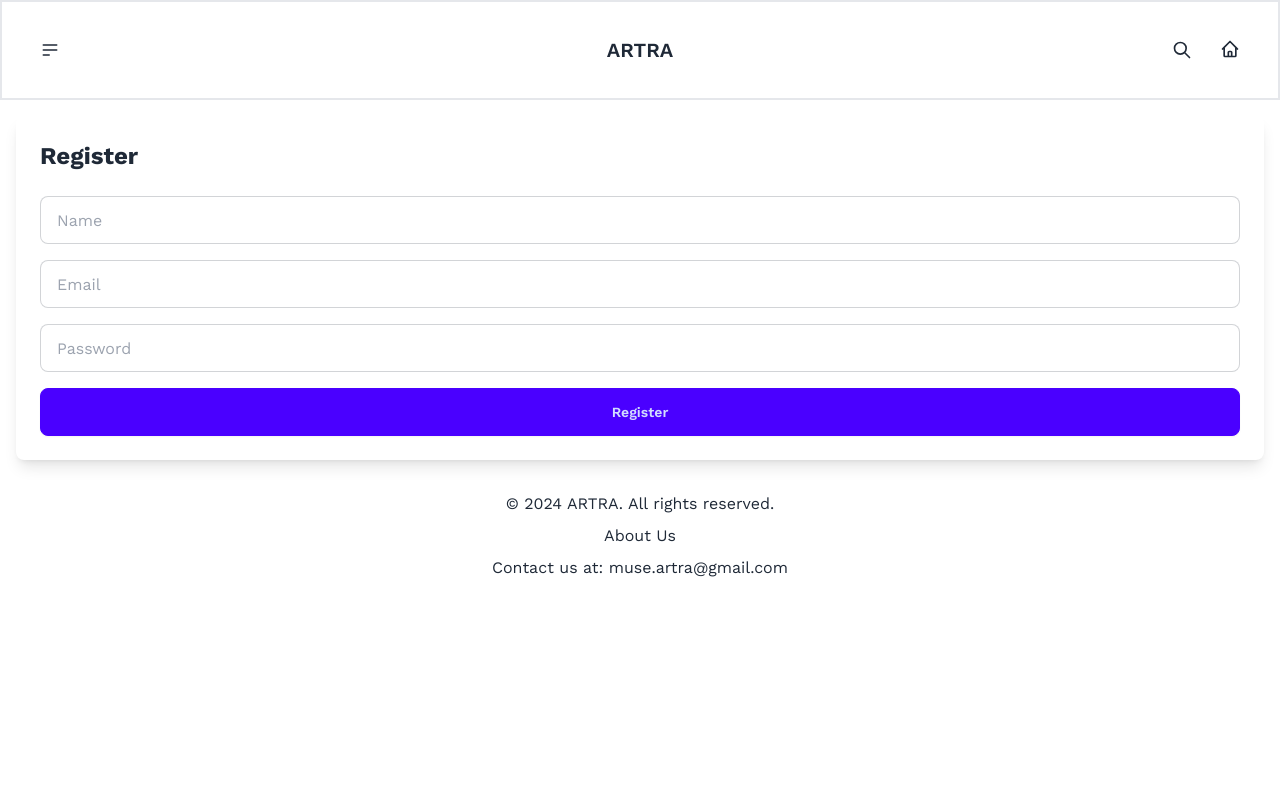
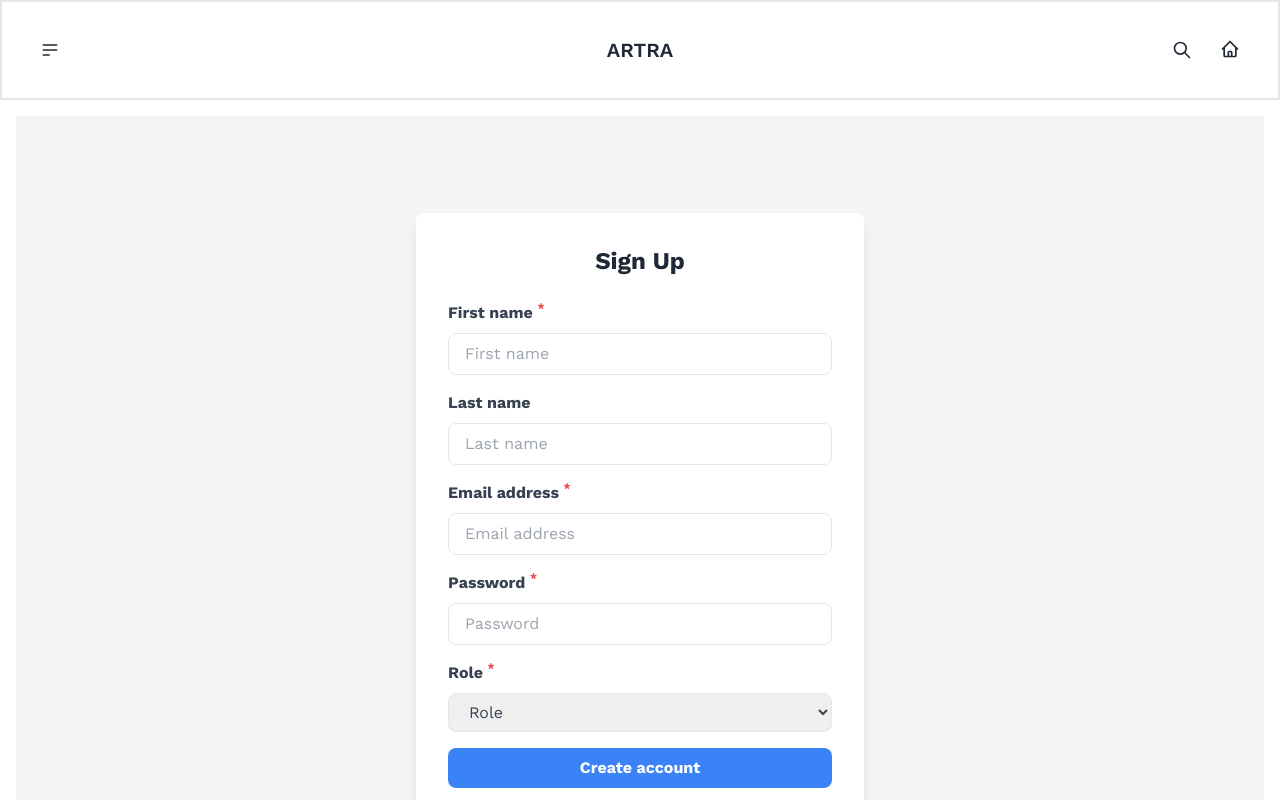
Before and after one commit to lamadelpolya/art-gallery-app, a React (Vite) app in the folder client/: page /register in a window 1280 px wide. Shown: the top 800 px of the page. Built offline with nearby package versions, Linux system fonts and the light colour scheme.

Commit message:
register form

```diff
--- a/client/src/components/auth/LoginForm.jsx
+++ b/client/src/components/auth/LoginForm.jsx
@@ -1,63 +1,79 @@
-import React, { useState, useContext } from "react";
-import { useNavigate, Link } from "react-router-dom";
-import { AuthContext } from "../../contexts/AuthContext";
-import { loginUser } from "../../../../server/api/api";
+import React, { useState } from 'react';
+import { useNavigate } from 'react-router-dom';
 
-function LoginForm() {
-  const [email, setEmail] = useState("");
-  const [password, setPassword] = useState("");
-  const [error, setError] = useState(null);
-  const { setAuth } = useContext(AuthContext);
+const LoginForm = () => {
+  const [formData, setFormData] = useState({
+    email: '',
+    password: '',
+  });
+  const [error, setError] = useState('');
   const navigate = useNavigate();
+
+  const handleChange = (e) => {
+    setFormData({
+      ...formData,
+      [e.target.name]: e.target.value,
+    });
+  };
 
   const handleSubmit = async (e) => {
     e.preventDefault();
-    setError(null); // Clear previous error
     try {
-      const userData = await loginUser({ email, password });
-      setAuth({ isAuthenticated: true, user: userData });
-      navigate("/main"); // Navigate to home or dashboard after successful login
+      const response = await fetch('/api/auth/login', {
+        method: 'POST',
+        headers: {
+          'Content-Type': 'application/json',
+        },
+        body: JSON.stringify(formData),
+      });
+
+      if (!response.ok) {
+        throw new Error('Login failed');
+      }
+
+      const data = await response.json();
+      localStorage.setItem('token', data.token); // Save token to localStorage
+
+      alert('Login successful!');
+      navigate('/profile'); // Navigate to user profile page
     } catch (error) {
-      setError("Invalid email or password. Please try again.");
+      setError(error.message);
     }
   };
 
   return (
-    <form
-      onSubmit={handleSubmit}
-      className="form-container bg-white p-6 rounded-lg shadow-lg"
-    >
-      <h2 className="text-2xl font-bold mb-6">Login</h2>
-      {error && <div className="text-red-500 mb-4">{error}</div>}
+    <div className="container mx-auto my-10 p-6 bg-white rounded-lg shadow-md">
+      <h2 className="text-2xl font-bold mb-4">Login</h2>
+      <form onSubmit={handleSubmit}>
+        <div className="mb-4">
+          <label className="block text-sm font-medium text-gray-700">Email</label>
           <input
             type="email"
             name="email"
-        value={email}
-        onChange={(e) => setEmail(e.target.value)}
-        placeholder="Email"
+            value={formData.email}
+            onChange={handleChange}
+            className="mt-1 p-2 border rounded w-full"
             required
-        className="input input-bordered w-full mb-4"
           />
+        </div>
+        <div className="mb-4">
+          <label className="block text-sm font-medium text-gray-700">Password</label>
           <input
             type="password"
             name="password"
-        value={password}
-        onChange={(e) => setPassword(e.target.value)}
-        placeholder="Password"
+            value={formData.password}
+            onChange={handleChange}
+            className="mt-1 p-2 border rounded w-full"
             required
-        className="input input-bordered w-full mb-4"
           />
-      <button type="submit" className="btn btn-primary w-full">
+        </div>
+        {error && <div className="text-red-500 mb-4">{error}</div>}
+        <button type="submit" className="btn btn-primary">
           Login
         </button>
-      <p className="mt-4">
-        Don't have an account?{" "}
-        <Link to="/register" className="text-blue-500">
-          Register here
-        </Link>
-      </p>
       </form>
+    </div>
   );
-}
+};
 
 export default LoginForm;
--- a/client/src/components/auth/RegisterForm.jsx
+++ b/client/src/components/auth/RegisterForm.jsx
@@ -1,66 +1,167 @@
-import React, { useState } from "react";
+import { useState } from "react";
 import { useNavigate } from "react-router-dom";
-import { RegisterUser } from "../../../../server/api/api";
 
-function RegisterForm() {
-  const [formData, setFormData] = useState({
-    email: "",
-    password: "",
-    name: "",
+const PasswordErrorMessage = () => {
+  return <p className="text-red-500 text-sm mt-1">Password should have at least 8 characters</p>;
+};
+
+function RegistrationForm() {
+  const [firstName, setFirstName] = useState("");
+  const [lastName, setLastName] = useState("");
+  const [email, setEmail] = useState("");
+  const [password, setPassword] = useState({
+    value: "",
+    isTouched: false,
   });
-  const [error, setError] = useState(null);
+  const [role, setRole] = useState("role");
+  const [error, setError] = useState("");
   const navigate = useNavigate();
+
+  const validateEmail = (email) => {
+    return /\S+@\S+\.\S+/.test(email);
+  };
+
+  const getIsFormValid = () => {
+    return (
+      firstName &&
+      validateEmail(email) &&
+      password.value.length >= 8 &&
+      role !== "role"
+    );
+  };
+
+  const clearForm = () => {
+    setFirstName("");
+    setLastName("");
+    setEmail("");
+    setPassword({
+      value: "",
+      isTouched: false,
+    });
+    setRole("role");
+  };
 
   const handleSubmit = async (e) => {
     e.preventDefault();
-    setError(null); // Clear previous error
     try {
-      await RegisterUser(formData);
-      navigate("/login"); // Redirect to login after registration
+      const response = await fetch('/api/auth/register', {
+        method: 'POST',
+        headers: {
+          'Content-Type': 'application/json',
+        },
+        body: JSON.stringify({
+          name: `${firstName} ${lastName}`,
+          email: email,
+          password: password.value,
+          role: role,
+        }),
+      });
+
+      if (!response.ok) {
+        throw new Error('Registration failed');
+      }
+
+      alert("Account created successfully!");
+      clearForm();
+      navigate('/login'); // Navigate to login page after registration
     } catch (error) {
-      setError("Registration failed. Please check your details and try again.");
+      setError(error.message);
     }
   };
 
   return (
-    <form
-      onSubmit={handleSubmit}
-      className="form-container bg-white p-6 rounded-lg shadow-lg"
-    >
-      <h2 className="text-2xl font-bold mb-6">Register</h2>
-      {error && <div className="text-red-500 mb-4">{error}</div>}
-      <input
-        type="text"
-        name="name"
-        value={formData.name}
-        onChange={(e) => setFormData({ ...formData, name: e.target.value })}
-        placeholder="Name"
-        required
-        className="input input-bordered w-full mb-4"
-      />
-      <input
-        type="email"
-        name="email"
-        value={formData.email}
-        onChange={(e) => setFormData({ ...formData, email: e.target.value })}
-        placeholder="Email"
-        required
-        className="input input-bordered w-full mb-4"
-      />
-      <input
-        type="password"
-        name="password"
-        value={formData.password}
-        onChange={(e) => setFormData({ ...formData, password: e.target.value })}
-        placeholder="Password"
-        required
-        className="input input-bordered w-full mb-4"
-      />
-      <button type="submit" className="btn btn-primary w-full">
-        Register
-      </button>
-    </form>
+    <div className="flex items-center justify-center min-h-screen bg-gray-100">
+      <form onSubmit={handleSubmit} className="bg-white p-8 rounded-lg shadow-lg w-full max-w-md">
+        <fieldset>
+          <h2 className="text-2xl font-bold mb-6 text-center text-gray-800">Sign Up</h2>
+          <div className="mb-4">
+            <label className="block text-gray-700 font-bold mb-2">
+              First name <sup className="text-red-500">*</sup>
+            </label>
+            <input
+              value={firstName}
+              onChange={(e) => {
+                setFirstName(e.target.value);
+              }}
+              placeholder="First name"
+              className="w-full px-4 py-2 border rounded-lg text-gray-700 focus:outline-none focus:border-blue-500"
+              required
+            />
+          </div>
+          <div className="mb-4">
+            <label className="block text-gray-700 font-bold mb-2">Last name</label>
+            <input
+              value={lastName}
+              onChange={(e) => {
+                setLastName(e.target.value);
+              }}
+              placeholder="Last name"
+              className="w-full px-4 py-2 border rounded-lg text-gray-700 focus:outline-none focus:border-blue-500"
+            />
+          </div>
+          <div className="mb-4">
+            <label className="block text-gray-700 font-bold mb-2">
+              Email address <sup className="text-red-500">*</sup>
+            </label>
+            <input
+              value={email}
+              onChange={(e) => {
+                setEmail(e.target.value);
+              }}
+              placeholder="Email address"
+              type="email"
+              className="w-full px-4 py-2 border rounded-lg text-gray-700 focus:outline-none focus:border-blue-500"
+              required
+            />
+          </div>
+          <div className="mb-4">
+            <label className="block text-gray-700 font-bold mb-2">
+              Password <sup className="text-red-500">*</sup>
+            </label>
+            <input
+              value={password.value}
+              type="password"
+              onChange={(e) => {
+                setPassword({ ...password, value: e.target.value });
+              }}
+              onBlur={() => {
+                setPassword({ ...password, isTouched: true });
+              }}
+              placeholder="Password"
+              className="w-full px-4 py-2 border rounded-lg text-gray-700 focus:outline-none focus:border-blue-500"
+              required
+            />
+            {password.isTouched && password.value.length < 8 ? (
+              <PasswordErrorMessage />
+            ) : null}
+          </div>
+          <div className="mb-4">
+            <label className="block text-gray-700 font-bold mb-2">
+              Role <sup className="text-red-500">*</sup>
+            </label>
+            <select
+              value={role}
+              onChange={(e) => setRole(e.target.value)}
+              className="w-full px-4 py-2 border rounded-lg text-gray-700 focus:outline-none focus:border-blue-500"
+              required
+            >
+              <option value="role">Role</option>
+              <option value="individual">Individual</option>
+              <option value="business">Business</option>
+            </select>
+          </div>
+          {error && <p className="text-red-500 text-sm mb-4">{error}</p>}
+          <button
+            type="submit"
+            disabled={!getIsFormValid()}
+            className="w-full bg-blue-500 text-white py-2 rounded-lg font-bold hover:bg-blue-600 focus:outline-none focus:ring-2 focus:ring-blue-400 focus:ring-opacity-75 transition duration-200"
+          >
+            Create account
+          </button>
+        </fieldset>
+      </form>
+    </div>
   );
 }
 
-export default RegisterForm;
+export default RegistrationForm;
--- a/client/src/pages/UserProfilePage.jsx
+++ b/client/src/pages/UserProfilePage.jsx
@@ -1,106 +1,116 @@
-import React, { useState } from 'react';
+import React, { useState, useEffect } from 'react';
 import { Link } from 'react-router-dom';
-import axios from 'axios';
 
-const UserProfile = () => {
+const UserProfilePage = () => {
   const [userInfo, setUserInfo] = useState({
-    name: 'John Doe',
-    email: 'johndoe@example.com',
-    biography: 'Artist and painter from New York',
-    phone: '123-456-7890',
-    profilePicture: 'https://example.com/profile-picture.jpg', // Initial profile picture URL
+    name: '',
+    email: '',
+    biography: '',
+    phone: '',
   });
+  const [artworks, setArtworks] = useState([]);
+  const [loading, setLoading] = useState(true);
+  const [error, setError] = useState(null);
 
-  const [artworks, setArtworks] = useState([
-    {
-      title: 'Sunset Overdrive',
-      description: 'A beautiful sunset over the mountains.',
-      image: 'https://example.com/image1.jpg',
+  useEffect(() => {
+    const fetchData = async () => {
+      try {
+        const response = await fetch('/api/users', {
+          headers: {
+            Authorization: `Bearer ${localStorage.getItem('token')}`, // Assuming you're using JWT tokens
           },
-    {
-      title: 'City Lights',
-      description: 'The bustling city illuminated at night.',
-      image: 'https://example.com/image2.jpg',
-    },
-  ]);
+        });
+        const data = await response.json();
+        setUserInfo(data.userInfo);
+        setArtworks(data.artworks);
+        setLoading(false);
+      } catch (error) {
+        setError('Error fetching user profile data');
+        setLoading(false);
+      }
+    };
 
-  const [likedArtworks, setLikedArtworks] = useState([
-    {
-      title: 'Ocean Breeze',
-      description: 'A serene view of the ocean.',
-      image: 'https://example.com/image3.jpg',
-    },
-  ]);
-
-  const [browsingHistory, setBrowsingHistory] = useState([
-    {
-      title: 'Mountain Path',
-      description: 'A winding path through the mountains.',
-      image: 'https://example.com/image4.jpg',
-    },
-  ]);
+    fetchData();
+  }, []);
 
   const handleInputChange = (e) => {
     const { name, value } = e.target;
-    setUserInfo({ ...userInfo, [name]: value });
+    setUserInfo({
+      ...userInfo,
+      [name]: value,
+    });
   };
 
-  const handleProfilePictureChange = (e) => {
-    setUserInfo({ ...userInfo, profilePicture: URL.createObjectURL(e.target.files[0]) });
-    handleProfilePictureUpload(e);
-  };
-
-  const handleProfilePictureUpload = async (e) => {
-    const file = e.target.files[0];
-    const formData = new FormData();
-    formData.append('profilePicture', file);
-
+  const handleSubmit = async (e) => {
+    e.preventDefault();
     try {
-      const response = await axios.put('http://localhost:5005/api/user/me/profile-picture', formData, {
+      const response = await fetch('/api/profile', {
+        method: 'PUT',
         headers: {
-          'Authorization': `Bearer ${localStorage.getItem('token')}`,
-          'Content-Type': 'multipart/form-data',
+          'Content-Type': 'application/json',
+          Authorization: `Bearer ${localStorage.getItem('token')}`,
         },
+        body: JSON.stringify(userInfo),
       });
-      setUserInfo({ ...userInfo, profilePicture: response.data.profilePictureUrl });
-      alert('Profile picture updated successfully!');
+      if (!response.ok) {
+        throw new Error('Failed to update profile');
+      }
+      alert('Profile updated successfully!');
     } catch (error) {
-      console.error('Failed to upload profile picture', error);
+      setError('Error updating profile');
     }
   };
 
-  const handleSaveChanges = async () => {
-    try {
-      await axios.put('http://localhost:5005/api/user', userInfo, {
-        headers: {
-          'Authorization': `Bearer ${localStorage.getItem('token')}`,
-        },
-      });
-      alert('Profile updated successfully!');
-    } catch (error) {
-      console.error('Error updating profile:', error);
-    }
-  };
+  if (loading) return <div>Loading...</div>;
+  if (error) return <div>{error}</div>;
 
   return (
     <div className="container mx-auto my-10 p-6 bg-white rounded-lg shadow-md">
       <h1 className="text-3xl font-bold mb-4">User Profile</h1>
 
+      <form onSubmit={handleSubmit}>
         <div className="mb-8">
           <h2 className="text-2xl font-semibold">Personal Information</h2>
-        <img
-          src={userInfo.profilePicture}
-          alt="Profile"
-          className="w-24 h-24 object-cover rounded-full mb-4"
+          <label>
+            <strong>Name:</strong>
+            <input
+              type="text"
+              name="name"
+              value={userInfo.name}
+              onChange={handleInputChange}
+              className="border p-2 w-full"
             />
-        <input type="file" onChange={handleProfilePictureChange} className="mb-4" />
-        <p><strong>Name:</strong> <input type="text" name="name" value={userInfo.name} onChange={handleInputChange} className="border p-1 rounded" /></p>
-        <p><strong>Email:</strong> <input type="text" name="email" value={userInfo.email} onChange={handleInputChange} className="border p-1 rounded" /></p>
-        <p><strong>Biography:</strong> <textarea name="biography" value={userInfo.biography} onChange={handleInputChange} className="border p-1 rounded w-full" /></p>
-        <p><strong>Phone:</strong> <input type="text" name="phone" value={userInfo.phone} onChange={handleInputChange} className="border p-1 rounded" /></p>
+          </label>
+          <label>
+            <strong>Email:</strong>
+            <input
+              type="email"
+              name="email"
+              value={userInfo.email}
+              onChange={handleInputChange}
+              className="border p-2 w-full"
+            />
+          </label>
+          <label>
+            <strong>Biography:</strong>
+            <textarea
+              name="biography"
+              value={userInfo.biography}
+              onChange={handleInputChange}
+              className="border p-2 w-full"
+            />
+          </label>
+          <label>
+            <strong>Phone:</strong>
+            <input
+              type="text"
+              name="phone"
+              value={userInfo.phone}
+              onChange={handleInputChange}
+              className="border p-2 w-full"
+            />
+          </label>
         </div>
-
-      <button onClick={handleSaveChanges} className="bg-blue-500 text-white px-4 py-2 rounded mb-8">Save Changes</button>
 
         <div className="mb-8">
           <h2 className="text-2xl font-semibold">My Artworks</h2>
@@ -119,42 +129,15 @@ const UserProfile = () => {
           </div>
         </div>
 
-      <div className="mb-8">
-        <h2 className="text-2xl font-semibold">Liked Artworks</h2>
-        <div className="grid grid-cols-1 sm:grid-cols-2 md:grid-cols-3 gap-4">
-          {likedArtworks.map((artwork, index) => (
-            <div key={index} className="bg-gray-100 p-4 rounded-lg shadow-md">
-              <img
-                src={artwork.image}
-                alt={artwork.title}
-                className="w-full h-48 object-cover rounded-md mb-4"
-              />
-              <h3 className="text-xl font-bold">{artwork.title}</h3>
-              <p className="text-gray-700">{artwork.description}</p>
+        <div className="flex justify-end">
+          <button type="submit" className="btn btn-primary">
+            Save Changes
+          </button>
         </div>
-          ))}
-        </div>
-      </div>
+      </form>
 
-      <div className="mb-8">
-        <h2 className="text-2xl font-semibold">Browsing History</h2>
-        <div className="grid grid-cols-1 sm:grid-cols-2 md:grid-cols-3 gap-4">
-          {browsingHistory.map((artwork, index) => (
-            <div key={index} className="bg-gray-100 p-4 rounded-lg shadow-md">
-              <img
-                src={artwork.image}
-                alt={artwork.title}
-                className="w-full h-48 object-cover rounded-md mb-4"
-              />
-              <h3 className="text-xl font-bold">{artwork.title}</h3>
-              <p className="text-gray-700">{artwork.description}</p>
-            </div>
-          ))}
-        </div>
-      </div>
-
-      <div className="flex justify-end">
-        <Link to="/submit-art" className="btn btn-primary">
+      <div className="flex justify-end mt-4">
+        <Link to="/submit-art" className="btn btn-secondary">
           Submit New Artwork
         </Link>
       </div>
@@ -162,4 +145,4 @@ const UserProfile = () => {
   );
 };
 
-export default UserProfile;
+export default UserProfilePage;
--- a/client/vite.config.js
+++ b/client/vite.config.js
@@ -5,7 +5,8 @@ import react from '@vitejs/plugin-react'
 export default defineConfig({
   server: {
     proxy: {
-      '/api': 'http://localhost:5005',  // Proxy API requests to the backend server
+      '/api': 'mongodb+srv://museartra:umLVasv3TsTdfOkC@arta.lxbab.mongodb.net/'
+
     },
   },
   plugins: [react()],
```
Lines whose indentation alone changed are shown as unchanged.
